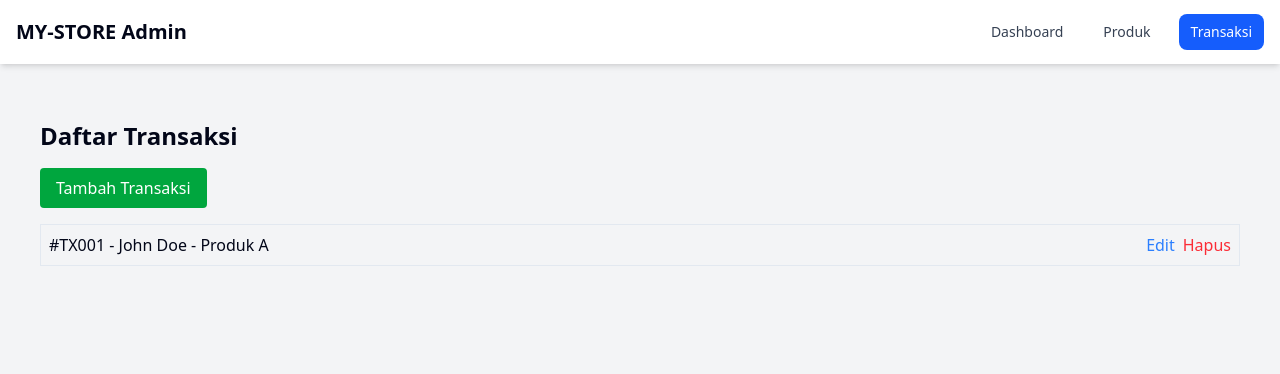
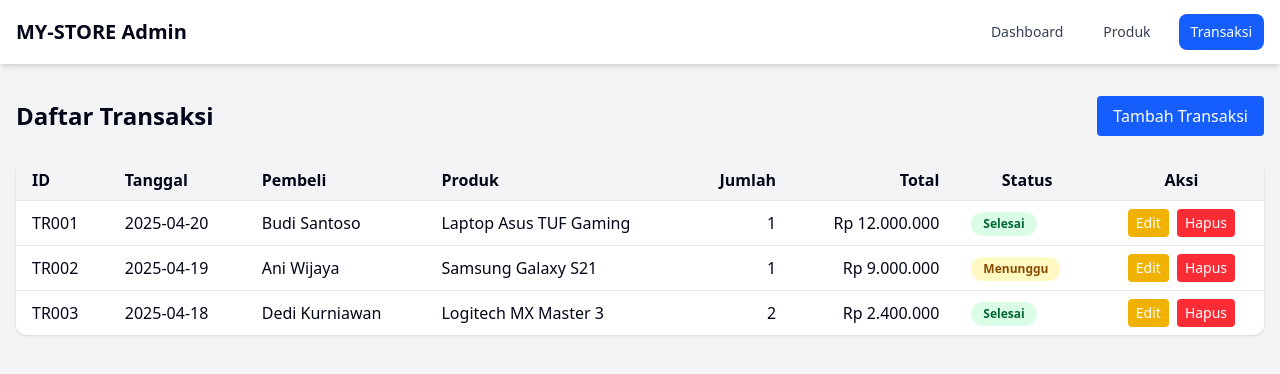
Before and after one commit to mryed17/my-store, a Next.js app: page /admin/transactions in a window 1280 px wide. Shown: the top 374 px of the page. Built offline with nearby package versions, Linux system fonts and the light colour scheme.

Commit message:
page.tsx

```diff
--- a/app/admin/transactions/page.tsx
+++ b/app/admin/transactions/page.tsx
@@ -1,28 +1,160 @@
+// app/admin/transactions/page.tsx
 "use client";
 
-import { useRouter } from "next/navigation";
+import { useEffect, useState } from "react";
+import Link from "next/link";
+
+interface Transaction {
+  id: string;
+  date: string;
+  customerName: string;
+  productName: string;
+  quantity: number;
+  total: number;
+  status: "pending" | "completed" | "cancelled";
+}
 
 export default function TransactionsPage() {
-  const router = useRouter();
+  const [transactions, setTransactions] = useState<Transaction[]>([]);
+  const [loading, setLoading] = useState(true);
+
+  useEffect(() => {
+    // Simulate fetching transactions
+    setTimeout(() => {
+      setTransactions([
+        {
+          id: "TR001",
+          date: "2025-04-20",
+          customerName: "Budi Santoso",
+          productName: "Laptop Asus TUF Gaming",
+          quantity: 1,
+          total: 12000000,
+          status: "completed"
+        },
+        {
+          id: "TR002",
+          date: "2025-04-19",
+          customerName: "Ani Wijaya",
+          productName: "Samsung Galaxy S21",
+          quantity: 1,
+          total: 9000000,
+          status: "pending"
+        },
+        {
+          id: "TR003",
+          date: "2025-04-18",
+          customerName: "Dedi Kurniawan",
+          productName: "Logitech MX Master 3",
+          quantity: 2,
+          total: 2400000,
+          status: "completed"
+        },
+      ]);
+      setLoading(false);
+    }, 500);
+  }, []);
+
+  const handleDelete = (id: string) => {
+    if (confirm("Apakah Anda yakin ingin menghapus transaksi ini?")) {
+      // Delete transaction logic would go here
+      setTransactions(transactions.filter(transaction => transaction.id !== id));
+      alert("Transaksi berhasil dihapus");
+    }
+  };
+
+  const getStatusBadgeColor = (status: string) => {
+    switch (status) {
+      case "completed":
+        return "bg-green-100 text-green-800";
+      case "pending":
+        return "bg-yellow-100 text-yellow-800";
+      case "cancelled":
+        return "bg-red-100 text-red-800";
+      default:
+        return "bg-gray-100 text-gray-800";
+    }
+  };
+
+  const getStatusLabel = (status: string) => {
+    switch (status) {
+      case "completed":
+        return "Selesai";
+      case "pending":
+        return "Menunggu";
+      case "cancelled":
+        return "Dibatalkan";
+      default:
+        return status;
+    }
+  };
+
+  if (loading) {
+    return <div className="flex justify-center py-10">Memuat data transaksi...</div>;
+  }
 
   return (
-    <main className="p-6">
-      <h1 className="text-2xl font-bold mb-4">Daftar Transaksi</h1>
-      <button
-        onClick={() => router.push("/admin/transactions/edit")}
-        className="bg-green-600 text-white px-4 py-2 rounded mb-4"
-      >
-        Tambah Transaksi
-      </button>
-      <ul>
-        <li className="border p-2 mb-2 flex justify-between">
-          #TX001 - John Doe - Produk A
-          <div>
-            <button className="mr-2 text-blue-500">Edit</button>
-            <button className="text-red-500">Hapus</button>
-          </div>
-        </li>
-      </ul>
-    </main>
+    <div>
+      <div className="flex justify-between items-center mb-6">
+        <h1 className="text-2xl font-bold">Daftar Transaksi</h1>
+        <Link
+          href="/admin/transactions/add"
+          className="bg-blue-600 text-white px-4 py-2 rounded hover:bg-blue-700"
+        >
+          Tambah Transaksi
+        </Link>
+      </div>
+
+      <div className="bg-white rounded-lg shadow overflow-hidden">
+        <table className="w-full">
+          <thead>
+            <tr className="bg-gray-100">
+              <th className="py-2 px-4 text-left">ID</th>
+              <th className="py-2 px-4 text-left">Tanggal</th>
+              <th className="py-2 px-4 text-left">Pembeli</th>
+              <th className="py-2 px-4 text-left">Produk</th>
+              <th className="py-2 px-4 text-right">Jumlah</th>
+              <th className="py-2 px-4 text-right">Total</th>
+              <th className="py-2 px-4 text-center">Status</th>
+              <th className="py-2 px-4 text-center">Aksi</th>
+            </tr>
+          </thead>
+          <tbody>
+            {transactions.map((transaction) => (
+              <tr key={transaction.id} className="border-t">
+                <td className="py-2 px-4">{transaction.id}</td>
+                <td className="py-2 px-4">{transaction.date}</td>
+                <td className="py-2 px-4">{transaction.customerName}</td>
+                <td className="py-2 px-4">{transaction.productName}</td>
+                <td className="py-2 px-4 text-right">{transaction.quantity}</td>
+                <td className="py-2 px-4 text-right">
+                  Rp {transaction.total.toLocaleString('id-ID')}
+                </td>
+                <td className="py-2 px-4">
+                  <span className={`inline-block rounded-full px-3 py-1 text-xs font-semibold ${getStatusBadgeColor(transaction.status)}`}>
+                    {getStatusLabel(transaction.status)}
+                  </span>
+                </td>
+                <td className="py-2 px-4">
+                  <div className="flex justify-center space-x-2">
+                    <Link
+                      href={`/admin/transactions/edit?id=${transaction.id}`}
+                      className="bg-yellow-500 text-white px-2 py-1 rounded text-sm hover:bg-yellow-600"
+                    >
+                      Edit
+                    </Link>
+                    <button
+                      onClick={() => handleDelete(transaction.id)}
+                      className="bg-red-500 text-white px-2 py-1 rounded text-sm hover:bg-red-600"
+                    >
+                      Hapus
+                    </button>
+                  </div>
+                </td>
+              </tr>
+            ))}
+          </tbody>
+        </table>
+      </div>
+    </div>
   );
 }
```
